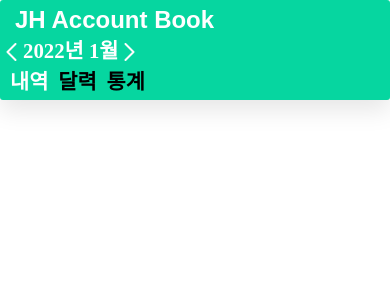
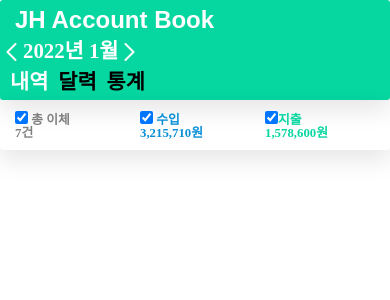
Before and after one commit to Kings0816/account-book, a React app in the folder frontend/: page / in a window 390 px wide. Shown: the top 300 px of the page. Built offline with nearby package versions, Linux system fonts and the light colour scheme; sample sign-in values are in the browser's storage; the HTML template or start-up script is replaced by a standard one.

Commit message:
feat: 메인페이지의  총 이체건수, 수입, 지출 정보에 대한 레이아웃 구현
* 반응형에 맞춰 데스크탑, 모바일 모두 호환되는 레이아웃을 구현했습니다.
* 추후 시간이 된다면 checkbox 커스텀을 진행할 예정입니다.

```diff
--- /dev/null
+++ b/frontend/src/components/Transactions/index.jsx
@@ -0,0 +1,113 @@
+import React from 'react';
+import styled from 'styled-components';
+
+import { MAX_MOBILE_DEVICE } from '../../utils/device-size';
+
+const Transactions = () => {
+    return (
+        <Wrapper>
+            <SummaryContainer>
+                <Summary color={'gray'}>
+                    <span>
+                        <input type="checkbox" checked /> 총 이체
+                    </span>
+                    <span>7건</span>
+                </Summary>
+                <Summary color={'blue'}>
+                    <span>
+                        <input type="checkbox" checked /> 수입
+                    </span>
+                    <span>3,215,710원</span>
+                </Summary>
+                <Summary color={'mint'}>
+                    <span>
+                        <input type="checkbox" checked />
+                        지출
+                    </span>
+                    <span>1,578,600원</span>
+                </Summary>
+            </SummaryContainer>
+            <TransactionContainer></TransactionContainer>
+        </Wrapper>
+    );
+};
+
+export default Transactions;
+
+const Wrapper = styled.div`
+    width: calc(100vw - 15px);
+    height: calc(100vh - 125px);
+
+    display: flex;
+    flex-direction: row;
+    justify-content: center;
+    align-items: flex-start;
+
+    @media screen and (max-width: ${MAX_MOBILE_DEVICE}px) {
+        width: 100%;
+
+        display: flex;
+        flex-direction: column;
+        justify-content: flex-start;
+        align-items: center;
+    }
+`;
+
+const SummaryContainer = styled.div`
+    width: 300px;
+    height: 150px;
+
+    display: flex;
+    flex-direction: column;
+    justify-content: space-evenly;
+    align-items: flex-start;
+
+    border-radius: 3px;
+    box-sizing: border-box;
+    box-shadow: ${({ theme }) => theme.shadow.thick};
+
+    @media screen and (max-width: ${MAX_MOBILE_DEVICE}px) {
+        padding-left: 15px;
+        width: 100%;
+        height: 50px;
+
+        display: flex;
+        flex-direction: row;
+        justify-content: flex-start;
+        align-items: center;
+
+        box-shadow: ${({ theme }) => theme.shadow.pale};
+    }
+`;
+
+const Summary = styled.div`
+    margin: 0px 15px;
+    width: calc(100% - 30px);
+
+    display: flex;
+    flex-direction: row;
+    justify-content: space-between;
+    align-items: center;
+
+    font-weight: bold;
+    font-size: ${({ theme }) => theme.fontSize.default};
+    color: ${(props) =>
+        ({ theme }) =>
+            theme.color[props.color]};
+
+    @media screen and (max-width: ${MAX_MOBILE_DEVICE}px) {
+        margin: 0px;
+
+        display: flex;
+        flex-direction: column;
+        justify-content: center;
+        align-items: flex-start;
+
+        font-size: ${({ theme }) => theme.fontSize.mini};
+    }
+`;
+
+const TransactionContainer = styled.ul`
+    margin-top: 20px;
+    width: 100%;
+`;
--- a/frontend/src/pages/Main/index.jsx
+++ b/frontend/src/pages/Main/index.jsx
@@ -1,21 +1,15 @@
 import React from 'react';
-import styled from 'styled-components';
 
 import Header from '../../components/Header';
+import Transactions from '../../components/Transactions';
 
 const Main = () => {
     return (
-        <Wrapper>
+        <>
             <Header current={'main'} />
-        </Wrapper>
+            <Transactions />
+        </>
     );
 };
 
 export default Main;
-
-const Wrapper = styled.div`
-    display: flex;
-    flex-direction: row;
-    justify-content: space-between;
-    align-items: center;
-`;
```
